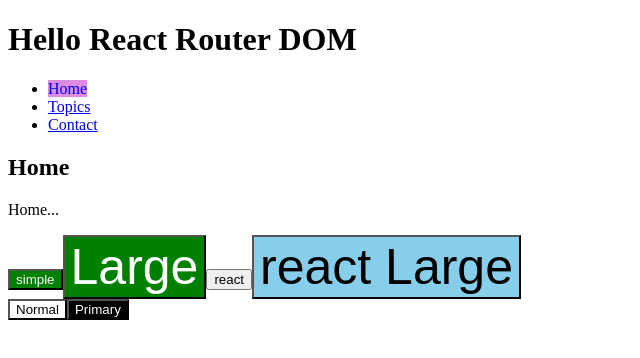
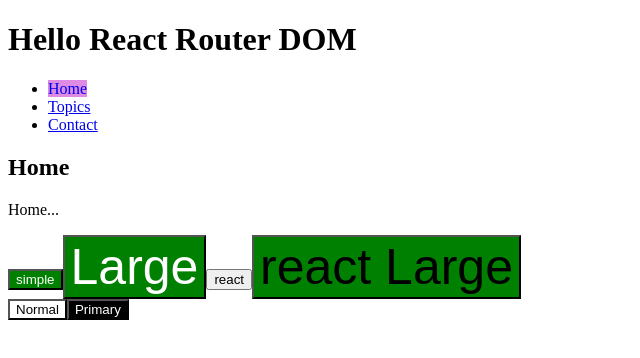
Before and after one commit to wootaepark/ReactComplication, a React (Create React App) app in the folder react-app/react-router-dom-example/: page / in a window 1280 px wide. Shown: the top 358 px of the page, without its empty margins (0-640 px from the left). Built offline with nearby package versions, Linux system fonts and the light colour scheme.

Commit message:
change-background-color

```diff
--- a/react-app/react-router-dom-example/src/index.js
+++ b/react-app/react-router-dom-example/src/index.js
@@ -36,7 +36,7 @@ const ReactButton = props => {
 
 const ReactLargeButton = styled(ReactButton)`
   font-size : 50px;
-  background-color :skyblue;
+  background-color :green;
 
 
 `;
```
